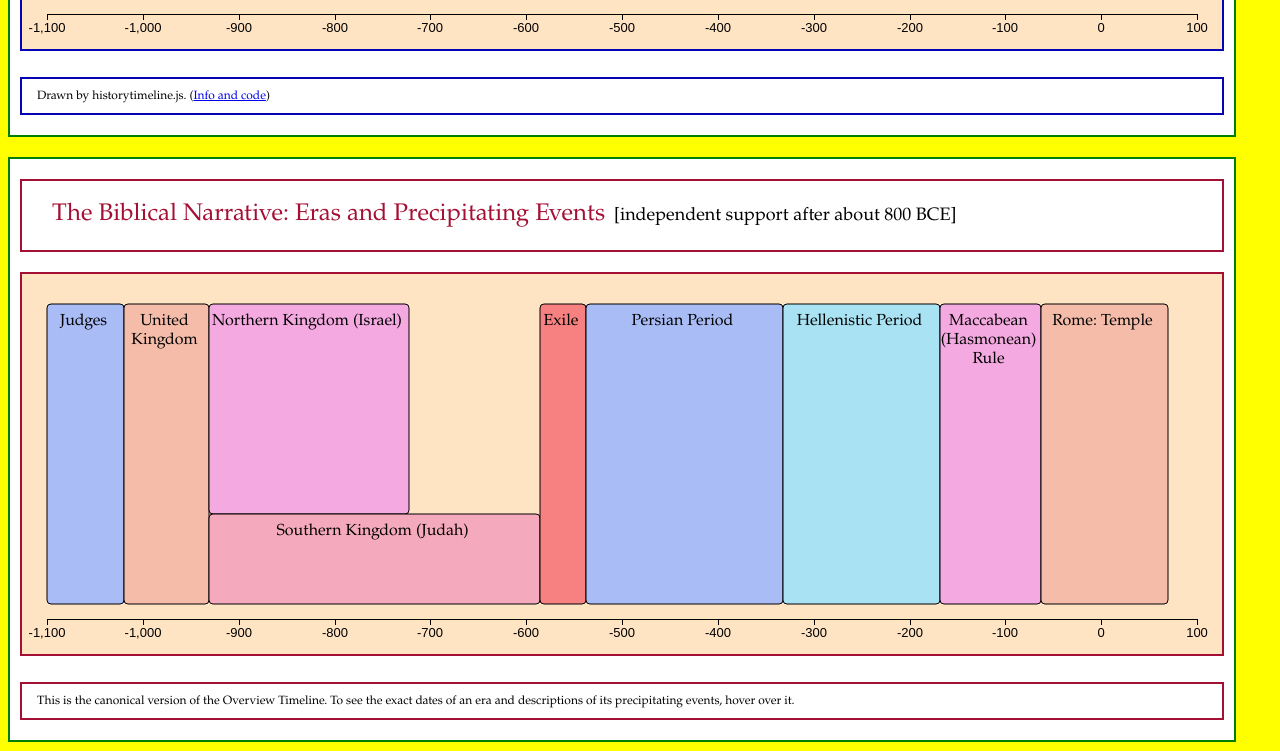
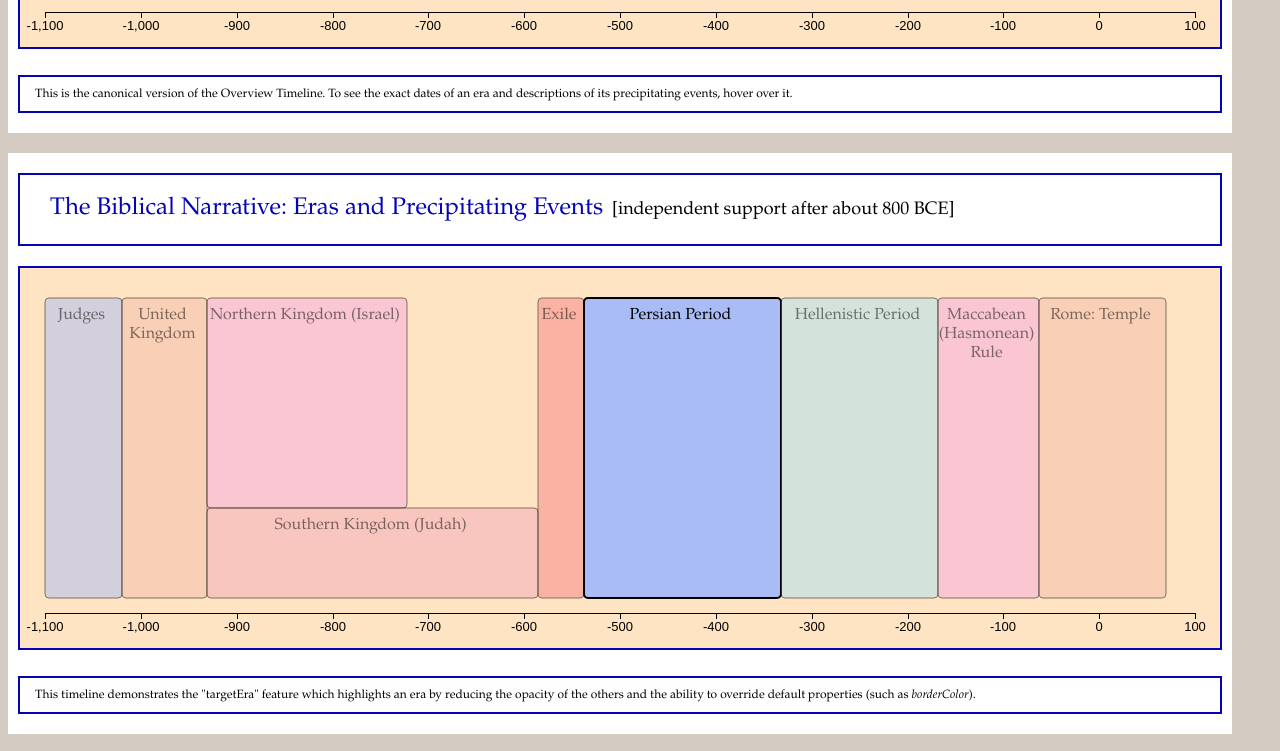
Before and after one commit to bruml2/historytimeline, a plain HTML site: page historytimeline.html in a window 1280 px wide. Shown: the part 529-1280 px from the top of the page. Drawn offline with Linux system fonts and the light colour scheme.

Commit message:
make presentation clearer

```diff
--- a/historytimeline.html
+++ b/historytimeline.html
@@ -6,12 +6,11 @@
   <title>History Timeline</title>
   <style>
 body {
-  background-color: yellow;
+  background-color: #D4CBC2;
   font-family: Palatino, serif;
 }
 .tlContainer {
   padding: 20px 10px;
-  border: 2px solid green;
   margin-bottom: 20px;
 }
   </style>
@@ -30,27 +29,30 @@ body {
   <script>
     d3.tl.overviewA = new d3.tl.Timeline();
     d3.tl.overviewA.loadTimeline(d3.tl.overviewTL);
+    d3.tl.harvardStyle = {
+      "footerHTML": "<span class=\"drawnBy\">This is the canonical version of the Overview Timeline.  To see the exact dates of an era and descriptions of its precipitating events, hover over it.</span>"
+    };
+    d3.tl.overviewA.loadTimeline(d3.tl.harvardStyle);
     d3.tl.overviewA.setup("overviewAContainer");
-    d3.tl.overviewA.draw("Persian Period");
+    d3.tl.overviewA.draw();
     // =================
     d3.tl.overviewB = new d3.tl.Timeline();
     d3.tl.overviewB.loadTimeline(d3.tl.overviewTL);
-    d3.tl.harvardStyle = {
-      "borderColor": "#A41034",
-      "footerHTML": "<span class=\"drawnBy\">This is the canonical version of the Overview Timeline.  To see the exact dates of an era and descriptions of its precipitating events, hover over it.</span>"
+    d3.tl.targetEraDemo = {
+      "borderColor": "#0404B4",  // Emory blue;
+      "footerHTML": "<span>This timeline demonstrates the \"targetEra\" feature which highlights an era by reducing the opacity of the others and the ability to override default properties (such as <i>borderColor</i>).</span>"
     };
-    d3.tl.overviewB.loadTimeline(d3.tl.harvardStyle);
+    d3.tl.overviewB.loadTimeline(d3.tl.targetEraDemo);
     d3.tl.overviewB.setup("overviewBContainer");
-    d3.tl.overviewB.draw();
+    d3.tl.overviewB.draw("Persian Period");
     // =================
     d3.tl.overviewC = new d3.tl.Timeline();
     d3.tl.overviewC.loadTimeline(d3.tl.overviewTL);
     d3.tl.harvardStyle = {
-      "borderColor": "#A41034",
-      "footerHTML": "<span class=\"drawnBy\">This is the canonical version of the Overview Timeline.  To see the exact dates of an era and descriptions of its precipitating events, hover over it.</span>"
+      "scale": 0.5,
+      "footerHTML": "<span>This timeline demonstrates the \"scale\" property (scale = 0.5).</span>"
     };
     d3.tl.overviewC.loadTimeline(d3.tl.harvardStyle);
-    d3.tl.overviewC.scale = 0.5;
     d3.tl.overviewC.setup("overviewCContainer");
     d3.tl.overviewC.draw();
     // =================
@@ -64,7 +66,7 @@ body {
     d3.tl.ideasBasic.setup("ideasBasicContainer");
     d3.tl.ideasBasic.draw();
 
-    console.log(d3.tl.overviewB);
+    console.log(d3.tl.overviewA);
   </script>
 </body>
 </html>
```
